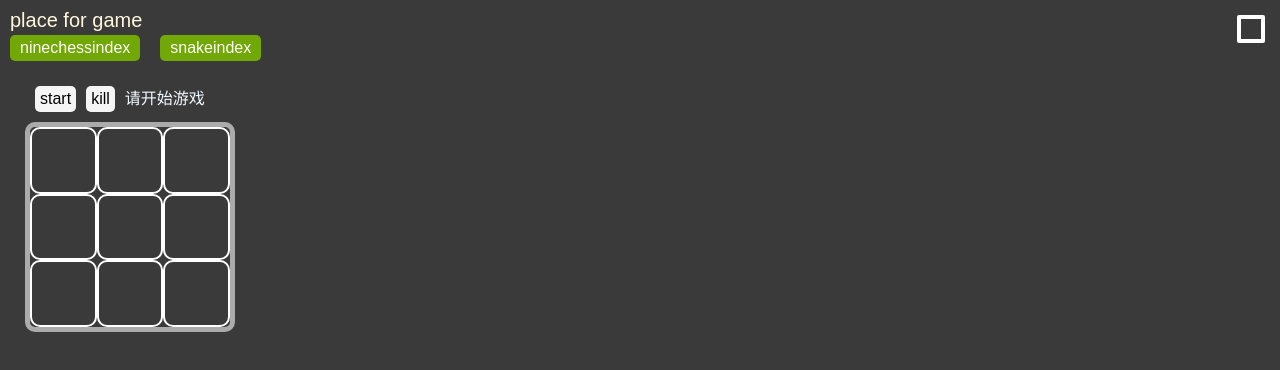
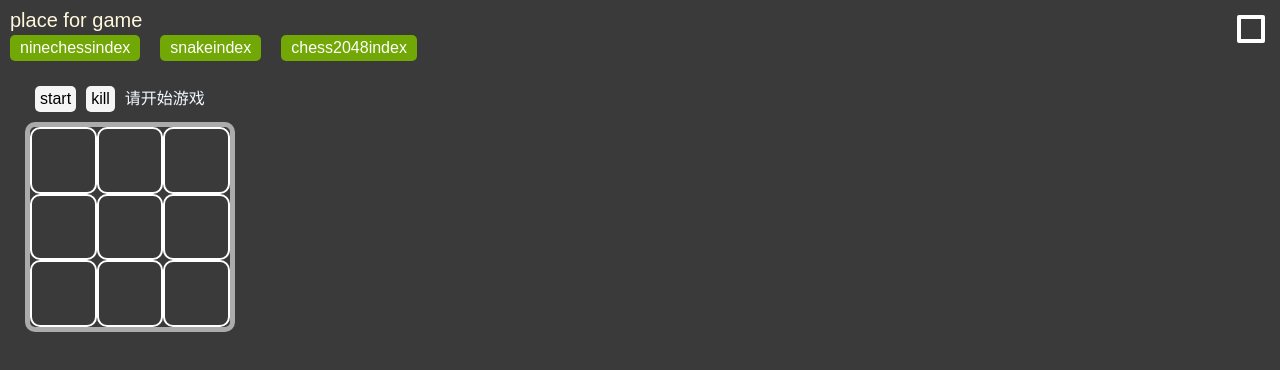
Before and after one commit to RuyuuJI/baseReact, a React (Create React App) app: page /gamecenter/ninechess in a window 1280 px wide. Shown: the top 370 px of the page. Built offline with nearby package versions, Linux system fonts and the light colour scheme.

Commit message:
update current

```diff
--- /dev/null
+++ b/src/page/gamecenter/chess2048.tsx
@@ -0,0 +1,104 @@
+import React from 'react';
+import './chess2048Style.scss'
+enum Direction { ArrowUp = 'ArrowUp', ArrowDown = 'ArrowDown', ArrowLeft = 'ArrowLeft', ArrowRight = 'ArrowRight' }
+
+class Game {
+    matix: Matrix
+
+    constructor () {
+        this.matix = new Matrix()
+    }
+    init() {
+
+    }
+}
+const game = new Game()
+
+class Matrix {
+    values: number[]
+
+    constructor() {
+        this.values = new Array(16)
+    }
+    init() {
+        this.values = new Array(16)
+    }
+    // generate the little number
+    generate (direction: Direction) {
+        let position = this.randomPosition(direction)
+        this.values[position] = 2
+    }
+    // the postions can be used
+    randomPosition(direction: Direction) {
+        let row = 1, column = 1, positions = []
+        let currentIndex = 0
+        switch (direction) {
+            case Direction.ArrowUp:
+                while (column <= 4) {
+                    currentIndex = Matrix.GetValueIndex(row, column)
+                    if (!this.values[currentIndex]) positions.push(currentIndex)
+                }
+                break;
+            case Direction.ArrowDown:
+                row = 4
+                while (column <= 4) {
+                    currentIndex = Matrix.GetValueIndex(row, column)
+                    if (!this.values[currentIndex]) positions.push(currentIndex)
+                }
+                break;
+            case Direction.ArrowLeft:
+                while (row <= 4) {
+                    currentIndex = Matrix.GetValueIndex(row, column)
+                    if (!this.values[currentIndex]) positions.push(currentIndex)
+                }
+                break;
+            case Direction.ArrowRight:
+                column = 4
+                while (row <= 4) {
+                    currentIndex = Matrix.GetValueIndex(row, column)
+                    if (!this.values[currentIndex]) positions.push(currentIndex)
+                }
+                break;
+        }
+        currentIndex = positions[Math.round(Math.random() * (positions.length - 1))]
+        return currentIndex
+    }
+
+    static GetValueIndex(x: number, y: number): number {
+        x--; y--;
+        return x + (y * 4)
+    }
+}
+
+
+export default class Chess2048 extends React.Component<{}, {
+    values: number[]
+}>{
+    componentDidMount() {
+        this.update()
+    }
+    constructor(props: any) {
+        super(props)
+        this.state = {
+            values: game.matix.values
+        }
+    }
+    update() {
+        game.matix.generate(Direction.ArrowLeft)
+        this.setState({
+            values: game.matix.values
+        })
+    }
+    render() {
+        const { values } = this.state
+        return (
+            <div className="Chess2048">
+                <div className="bord">
+                    {values.map((value: number, index: number) => (
+                        <div className="cell" key={index}>{value && value}</div>
+                    ))}
+                </div>
+            </div>
+        )
+    }
+}
--- /dev/null
+++ b/src/page/gamecenter/chess2048Style.scss
@@ -0,0 +1,81 @@
+$blue: rgb(95, 95, 226);
+$pink: rgb(241, 123, 232);
+$white:  rgb(246, 246, 247);
+$yellow: rgb(253, 246, 149);
+$green: rgb(105, 216, 102);
+$red: rgb(226, 110, 95);
+.Chess2048{
+    margin-top: 10px;
+}
+.bord{
+    font-size: 16px;
+
+    display: grid;
+    grid-template-columns: 25% 25% 25% 25%;
+    grid-template-rows: 25% 25% 25% 25%;
+
+    border: 5px solid #ebebeb;
+    border-radius: 10px;
+    .cell{
+        display: flex;
+        justify-content: center;
+        align-items: center;
+        color: linen;
+
+        box-sizing: border-box;
+        border: 1px solid transparent;
+        padding: 2em;
+        &[color='2'] {
+            // 2
+            background: $blue;
+        }
+        &[color='4'] {
+            // 4
+            background: $pink;
+        }
+        &[color='8'] {
+            // 8
+            background: $white;
+        }
+        &[color='16'] {
+            // 16
+            background: $yellow;
+        }
+        &[color='32'] {
+            // 32
+            background: $green;
+        }
+        &[color='64'] {
+            // 64
+            background: $red;
+        }
+        &[color='128'] {
+            // 128
+            background-image: conic-gradient($green 40%, $yellow 0deg 75%, $blue 0deg);
+        }
+        &[color='256'] {
+            // 256
+            background-image: conic-gradient($blue, $green, $pink, $red, $white, $yellow);
+        }
+        &[color='256'] {
+            // 256
+            background: $blue;
+            filter: blur(12px);
+        }
+        &[color='512'] {
+            // 512
+            background: $pink;
+            filter: blur(12px);
+        }
+        &[color='1024'] {
+            // 1024
+            background: $white;
+            filter: blur(12px);
+        }
+        &[color='2048'] {
+            // 1024
+            background: $yellow;
+            filter: blur(12px);
+        }
+    }
+}
--- a/src/page/gamecenter/snake.tsx
+++ b/src/page/gamecenter/snake.tsx
@@ -7,20 +7,37 @@ class Game {
     food = new Food()
     panel = new Panel()
     snake = new Snake()
-
+    msg = 'press the startBtn please'
+    update?: Function
     private gameState = false
     private timer: any
-    constructor() {
-
-    }
     // start the game
     init() {
         document.addEventListener('keydown', this.keydownHandler.bind(this))
         this.gameState = true
+        this.msg = ''
+        this.snake.init()
         this.loop()
     }
+    get phoneControl () {
+        const arrows = Array.from(Object.keys(Direction))
+
+        return (
+            <div className="phoneControl">
+                {arrows.map(arrow => {
+                    return <div className={arrow.slice(5).toLowerCase()}
+                    onClick={() => this.press(arrow as Direction)}>{arrow.slice(5)}</div>
+                })}
+            </div>
+        )
+    }
+    press (direction: Direction) {
+        this.snake.direction = direction
+        this.snake.move()
+        this.checkEat()
+    }
     keydownHandler(e: KeyboardEvent) {
-        if (!(Direction as any)[e.key]) return
+        if (!this.gameState || !(Direction as any)[e.key]) return
 
         this.snake.direction = e.key
         this.snake.move()
@@ -31,6 +48,7 @@ class Game {
         if (result) {
             this.food.change()
             this.panel.addScore()
+            this.update && this.update()
         }
     }
     loop () {
@@ -38,11 +56,12 @@ class Game {
         const that = this
         if (this.timer) clearInterval(this.timer)
         const time = 300 - (this.panel.level * this.panel.level * 10)
-        console.log('time', time)
         this.timer = setInterval(() => {
             // check game state
             if (!that.snake.isLive) {
                 that.gameState = false
+                this.msg = 'game over'
+                this.update && this.update()
                 console.log('game over')
             }
 
@@ -62,7 +81,6 @@ class Food {
     private element: HTMLElement
     constructor() {
         this.element = document.getElementsByClassName('food')[0] as HTMLElement
-        console.log('this.element', this.element)
         this.init()
     }
     init() {
@@ -91,7 +109,6 @@ class Panel {
     score: number = 0
     level: number = 1
 
-    fn?: Function
     private hard: number = 10
     init() {
         this.score = 0
@@ -99,7 +116,6 @@ class Panel {
     }
     addScore() {
         this.score++
-        this.fn && this.fn()
         if (this.score % (Math.round(this.hard / 3) + 5) === 0) this.levelUp()
     }
     levelUp() {
@@ -107,19 +123,26 @@ class Panel {
     }
 }
 class Snake {
+
+    private container: HTMLElement
     elements: HTMLCollection
     direction: string
     speed: number = 10
     isLive = true
     constructor() {
         this.direction = Direction.ArrowDown // default
-        this.elements = document.getElementsByClassName('snake')
-
-
+        this.container = document.querySelector('.snake')!
+        this.elements = document.getElementsByClassName('snake-body')
     }
     init () {
         this.direction = Direction.ArrowDown // default
         this.isLive = true
+
+        this.container = document.querySelector('.snake')!
+        this.container.innerHTML = ''
+        const head = document.createElement('div')
+        head.className = 'snake-body'
+        this.container.appendChild(head)
     }
     get headPostion () {
         return {
@@ -168,11 +191,10 @@ class Snake {
         this.liveCheck()
     }
     grow () {
-        let bord = document.querySelector('.SnakeGame-game')!
+        const snake = document.querySelector('.snake')!
         const body = this.elements[0].cloneNode()
-        bord.appendChild(body)
+        snake.appendChild(body)
 
-        console.log('grow')
     }
     eat (food: Food): boolean {
         const result = food.X === this.headPostion.x && food.Y === this.headPostion.y
@@ -181,38 +203,46 @@ class Snake {
     }
 }
 const game = new Game()
-game.init()
 export default function SnakeGame() {
 
     const { panel, food, snake } = game
-    panel.fn = () => Use()
-    const [score, level, Use] = usePanel(panel)
+    const [msg, score, level, Use] = usePanel(game)
+    game.update = () => Use()
     function eat() {
         food.change()
         panel.addScore()
         Use()
     }
-
+    function start() {
+        game.init()
+        Use()
+    }
     return (
         <div className="SnakeGame" >
             <div className="SnakeGame-game" style={{ width: gamesize, height: gamesize }}>
-                <div className="snake"></div>
+               <div className="snake"></div>
                 <span className="food" style={{ width: size, height: size }} onClick={() => eat()}></span>
+                <span className='msg' >{msg}</span>
             </div>
             <div className="SnakeGame-bord">
+                <div >
                 <span>score: {score}</span>
-                <span onClick={() => {game.init()}}>restart</span>
                 <span>level: {level}</span>
+                </div>
+                <span className='btn' onClick={() => start()}>start</span>
+                {(/Android|webOS|iPhone|iPod|BlackBerry/i.test(navigator.userAgent)) ? game.phoneControl : null}
             </div>
         </div>
     )
 }
-function usePanel(p: Panel): [number, number, Function] {
-    let [score, useScore] = useState(p.score)
-    let [level, useLevel] = useState(p.level)
+function usePanel(g: Game): [string, number, number, Function] {
+    let [msg, useMsg] = useState(g.msg)
+    let [score, useScore] = useState(g.panel.score)
+    let [level, useLevel] = useState(g.panel.level)
     function Use() {
-        useLevel(p.level)
-        useScore(p.score)
+        useMsg(g.msg)
+        useLevel(g.panel.level)
+        useScore(g.panel.score)
     }
-    return [score, level, Use]
+    return [msg, score, level, Use]
 }
--- a/src/page/gamecenter/snakeStyle.scss
+++ b/src/page/gamecenter/snakeStyle.scss
@@ -2,8 +2,9 @@ $bgColor: rgb(90, 134, 105);
 
 $size: 10px;
 .SnakeGame{
+
     margin-top: 10px;
-    display: flex;
+    display: inline-flex;
     flex-direction: column;
     background: $bgColor;
     border: 5px solid rgb(31, 30, 30);
@@ -19,13 +20,14 @@ $size: 10px;
     .SnakeGame-bord{
         display: flex;
         flex-direction: row;
+        align-items: center;
         justify-content: space-around;
         flex-flow: row nowrap;
         padding-top: 10px;
         padding-bottom: 20px;
     }
 }
-.snake{
+.snake-body{
     position: absolute;
     width: $size;
     height: $size;
@@ -58,3 +60,40 @@ $size: 10px;
         }
     }
 }
+.msg {
+    position: absolute;
+    font-size: 20px;
+    left: 50%;
+    top: 50%;
+    transform: translate(-50%, -50%);
+    word-break: keep-all;
+    white-space: nowrap;
+}
+.btn{
+    padding: 10px 20px;
+    background: linen;
+    border-radius: 10px;
+    cursor: pointer;
+}
+.phoneControl{
+    position: relative;
+    display: flex;
+    flex-direction: row;
+    flex-wrap: wrap;
+    &>div {
+        padding: 3px 3px;
+        background: linen;
+        margin: 2px;
+        text-align: center;
+        cursor: pointer;
+    }
+    .up, .down{
+        flex-basis: 100%;
+    }
+    .left, .right {
+        flex: 1;
+    }
+    .down{
+        order: 4;
+    }
+}
--- a/src/route/gameCenter.tsx
+++ b/src/route/gameCenter.tsx
@@ -2,6 +2,7 @@ import React from 'react';
 
 const NineChess = React.lazy(() => import('../page/gamecenter/nineChess'))
 const Snake = React.lazy(() => import('../page/gamecenter/snake'))
+const Chess2048 = React.lazy(() => import('../page/gamecenter/chess2048'))
 const base = '/gamecenter'
 export const routeList = [
     {
@@ -18,4 +19,11 @@ export const routeList = [
         exact: true,
         component: Snake
     },
+    {
+        name: 'chess2048',
+        path: base + '/chess2048',
+        meta: {},
+        exact: true,
+        component: Chess2048
+    },
 ]
```
